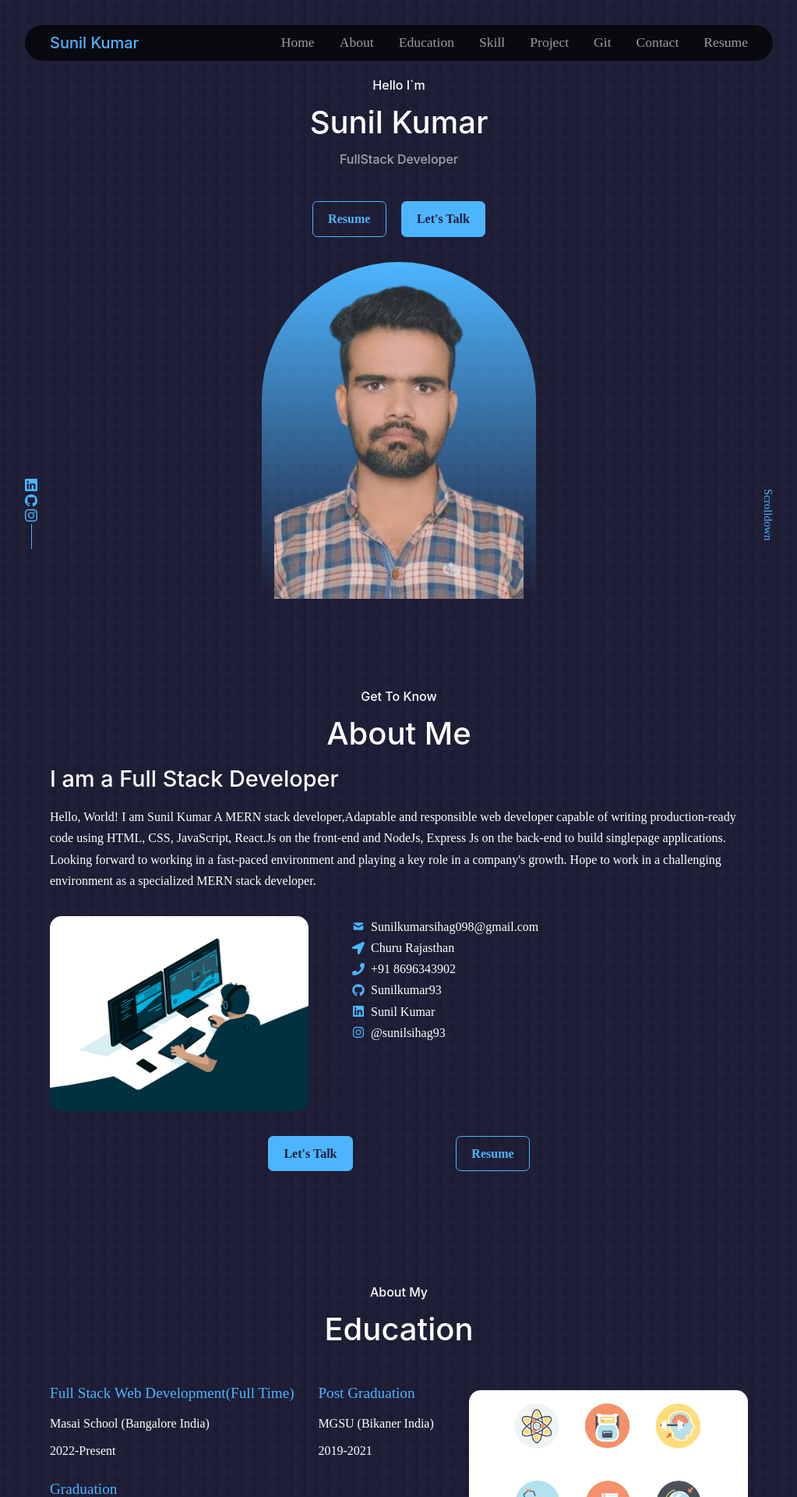
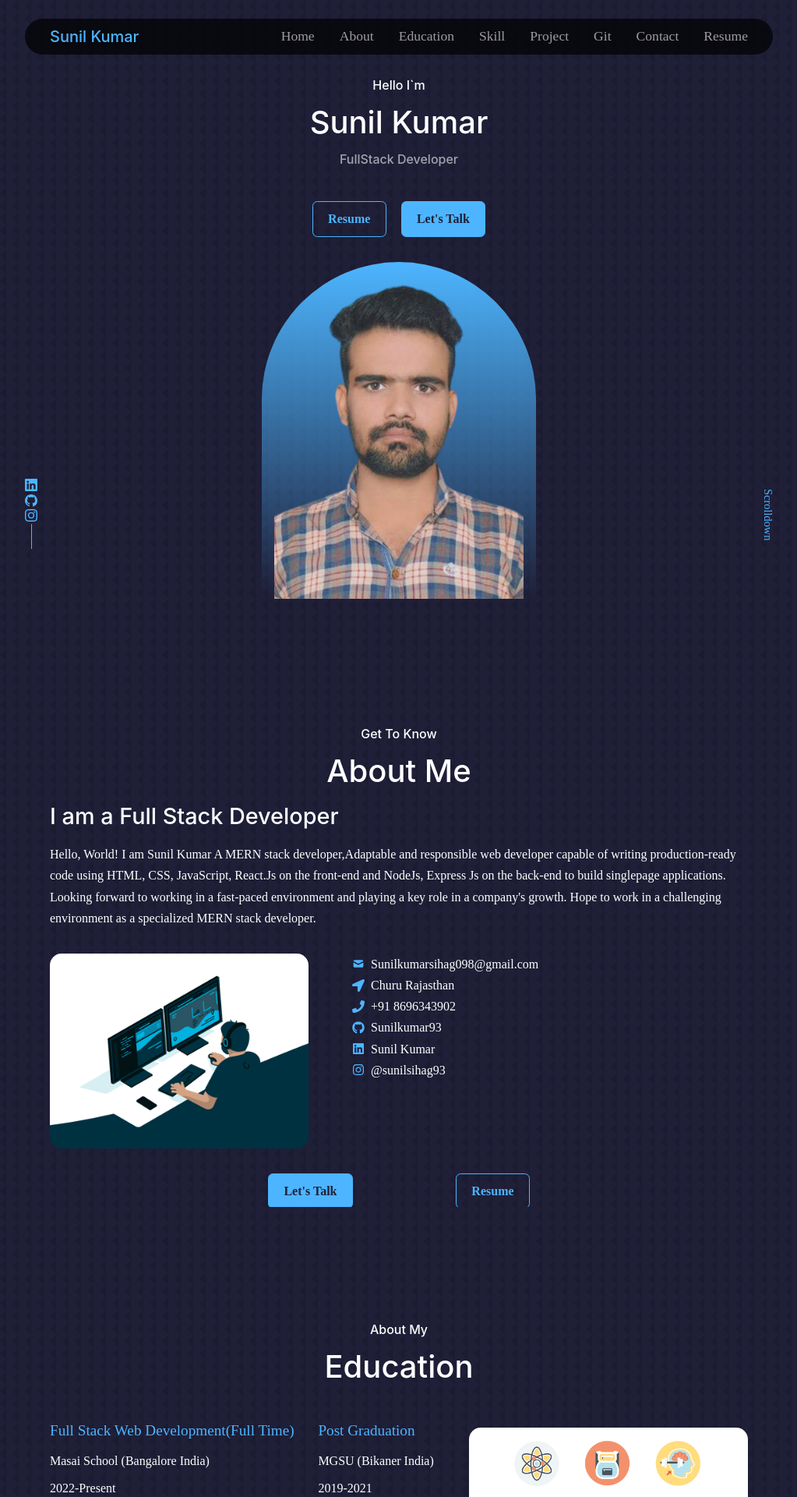
Before and after one commit to Sunilkumar93/Sunilkumar93.github.io, a React (Create React App) app: page / in a window 1280 px wide. Shown: the top 1920 px of the page at 78% size, without its empty margins (128-1151 px from the left). Built offline with nearby package versions, Linux system fonts and the light colour scheme.

Commit message:
navbar fixed

```diff
--- a/src/Components/About/About.jsx
+++ b/src/Components/About/About.jsx
@@ -35,6 +35,7 @@ const About = () => {
       mt="4rem"
       position="relative"
       overflow="hidden"
+      pt="5rem"
     >
       <Heading>Get To Know</Heading>
       <Heading variant="h1">About Me</Heading>
--- a/src/Components/Contact/Contact.jsx
+++ b/src/Components/Contact/Contact.jsx
@@ -5,6 +5,7 @@ import {
   Flex,
   FormControl,
   FormLabel,
+  Heading,
   Input,
   Link,
   Textarea,
@@ -75,8 +76,15 @@ const Contact = () => {
       mt="4rem"
       position="relative"
       overflow="hidden"
+      pt={{base:"5rem",md:"0rem"}}
     >
-      <Flex w="100%" flexDirection={{ base: "column", md: "row" }} rowGap={4}>
+      <Heading variant="h1">Contact Me</Heading>
+      <Flex
+        w="100%"
+        flexDirection={{ base: "column", md: "row" }}
+        rowGap={4}
+        mt="2rem"
+      >
         <Flex
           flexDirection={{ base: "row", md: "column" }}
           w={{ base: "100%", md: "20%" }}
--- a/src/Components/Education/Education.jsx
+++ b/src/Components/Education/Education.jsx
@@ -20,6 +20,7 @@ const Education = () => {
       mt="4rem"
       position="relative"
       overflow="hidden"
+      pt="5rem"
     >
       <Heading>About My</Heading>
       <Heading variant="h1">Education</Heading>
--- a/src/Components/Git/Git.jsx
+++ b/src/Components/Git/Git.jsx
@@ -1,5 +1,5 @@
 import React from "react";
-import { Box, Container, Grid, Image, VStack } from "@chakra-ui/react";
+import { Box, Container, Grid, Heading, Image, VStack } from "@chakra-ui/react";
 import GitHubCalendar from "react-github-calendar";
 
 const Git = () => {
@@ -27,16 +27,19 @@ const Git = () => {
       mt="4rem"
       position="relative"
       overflow="hidden"
+      pt="5rem"
     >
-      <VStack gap={5} w="100%">
+       <Heading>About My</Heading>
+      <Heading variant="h1">GitHub Stats</Heading>
+      <VStack gap={5} w="100%" mt="2rem">
         <Box
           border="1px solid #4db5ff"
-          w="max-content"
+          w="100%"
           p="20px"
           textAlign="start"
           borderRadius={15}
         >
-          <GitHubCalendar username="Sunilkumar93" color="#4db5ff" />
+          <GitHubCalendar username="Sunilkumar93" color="#4db5ff"/>
         </Box>
         <Grid templateColumns={{ base: "1fr", md: "repeat(2,1fr)" }} gap={5}>
           <Box>
--- a/src/Components/Navbar/Navbar.jsx
+++ b/src/Components/Navbar/Navbar.jsx
@@ -1,4 +1,12 @@
-import { Container, Heading, Hide, Link, Show, Spacer } from "@chakra-ui/react";
+import {
+  Box,
+  Container,
+  Heading,
+  Hide,
+  Link,
+  Show,
+  Spacer,
+} from "@chakra-ui/react";
 import {
   FaFileAlt,
   FaGithub,
@@ -17,15 +25,16 @@ import { openInNewTab } from "../../utils/openInNewTab";
 const Navbar = () => {
   return (
     <>
-      <Container
+      <Box
+        w={{ base: "98%", lg: "75%" }}
         background={"rgba(0,0,0,0.7)"}
         padding={{ base: "0.5rem 1rem", lg: "0.5rem 2rem" }}
         display={{ base: "none", md: "flex" }}
         position="fixed"
         transition="translate(-50%)"
-        left={{ md: "7%", lg: "12.5%" }}
+        left={{ md: "1%", lg: "12.5%" }}
         alignItems="center"
-        top="2rem"
+        top="1.5rem"
         borderRadius="3rem"
         gap="2rem"
         zIndex={5}
@@ -136,7 +145,7 @@ const Navbar = () => {
         >
           Resume
         </Link>
-      </Container>
+      </Box>
       <Container
         maxW="max-content"
         background={"rgba(0,0,0,0.7)"}
--- a/src/Components/Project/Project.jsx
+++ b/src/Components/Project/Project.jsx
@@ -17,11 +17,12 @@ const Project = () => {
   return (
     <Container
       id="Project"
-      padding={{ base: "0", md: "2rem" }}
+      padding="2rem"
       textAlign="center"
       mt="4rem"
       position="relative"
       overflow="hidden"
+      pt="5rem"
     >
       <Heading>All my</Heading>
       <Heading variant="h1">Projects</Heading>
--- a/src/Components/Skills/Skills.jsx
+++ b/src/Components/Skills/Skills.jsx
@@ -31,6 +31,7 @@ const Skills = () => {
       textAlign="center"
       mt="4rem"
       position="relative"
+      pt="5rem"
     >
       <Heading>About my</Heading>
       <Heading variant="h1">Skills</Heading>
```
